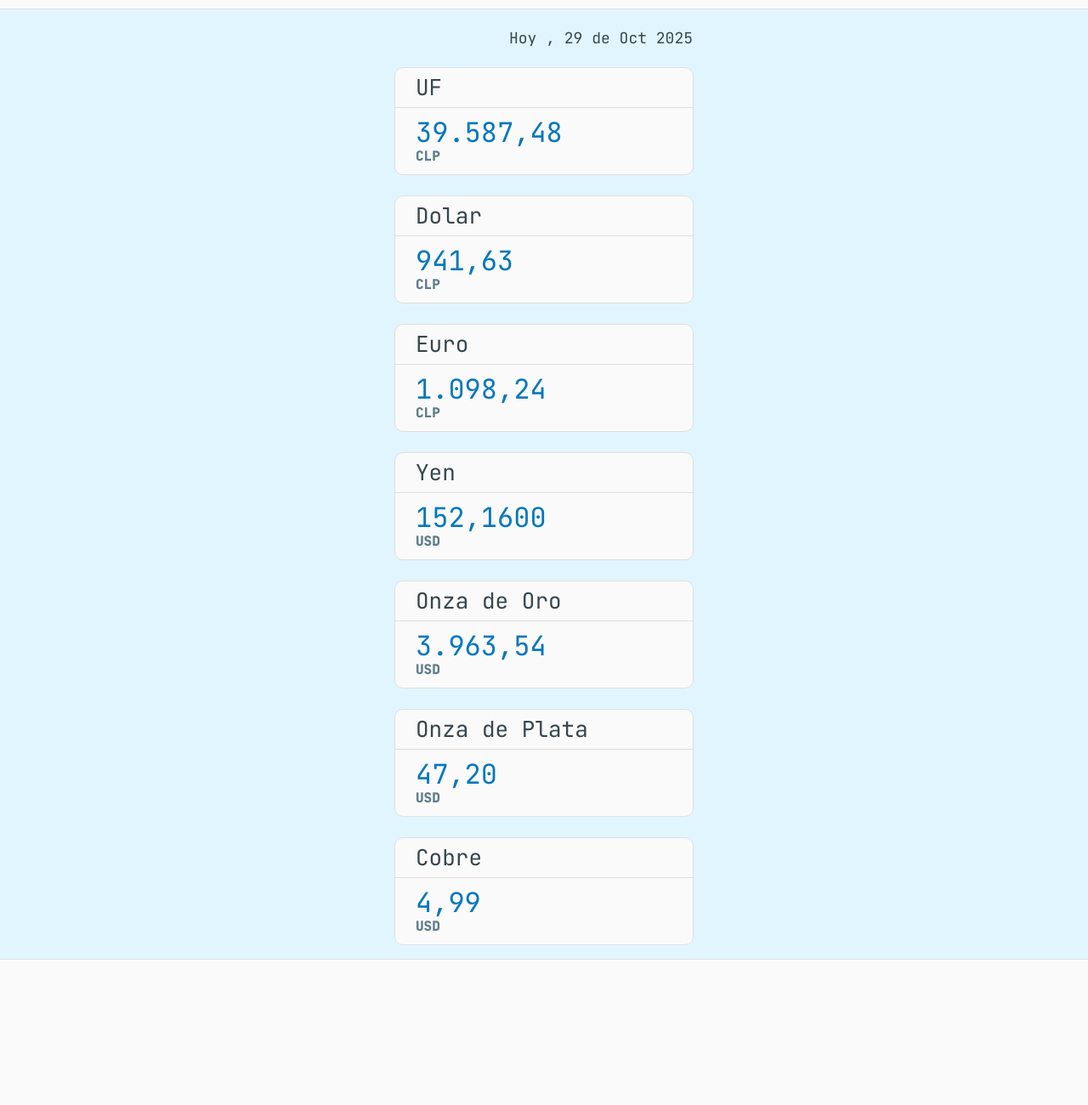
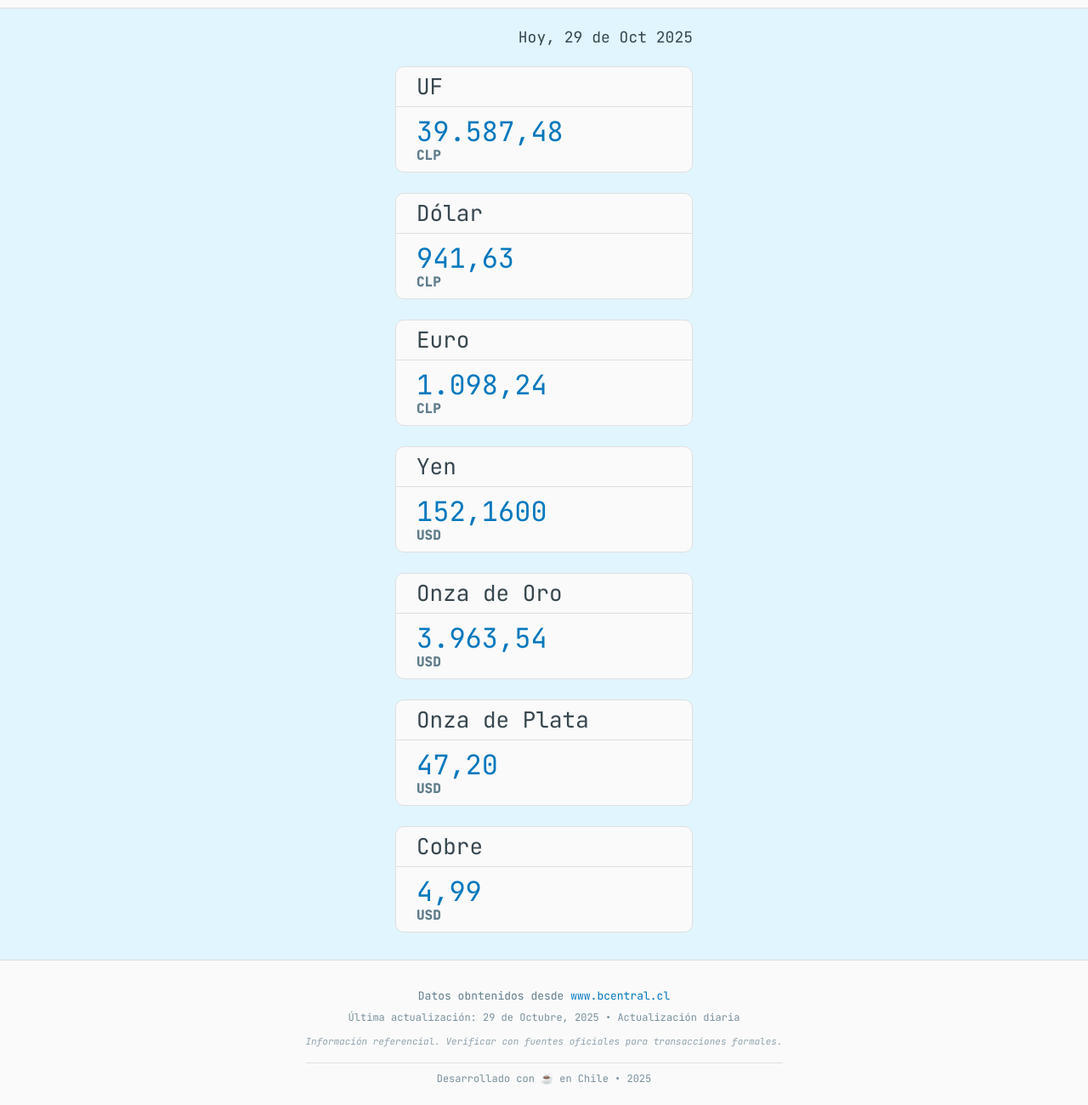
Before and after one commit to carlos-sweb/scrapy-indicadores, a plain HTML site: page www/index.html in a window 1280 px wide. Shown: the part 60-1360 px from the top of the page at 85% size. Drawn offline with nearby package versions, Linux system fonts and the light colour scheme.

Commit message:
add footer to index.html

```diff
--- a/www/index.html
+++ b/www/index.html
@@ -1,9 +1,8 @@
 <!DOCTYPE html>
-<html lang="en">
+<html lang="es">
 <head>
 	<meta charset="UTF-8">
 	<meta name="viewport" content="width=device-width, initial-scale=1.0">
-
 	<title>Indicadores Chile</title>
 
 	<link rel="preconnect" href="https://fonts.googleapis.com">
@@ -12,142 +11,193 @@
 	<link rel="stylesheet" href="https://necolas.github.io/normalize.css/8.0.1/normalize.css">
 
 	<style>
-		body{
-			background-color:#E1F5FE;
+		* {
+			margin: 0;
+			padding: 0;
+			box-sizing: border-box;
+		}
+
+		body {
+			background-color: #E1F5FE;
 			font-family: "JetBrains Mono", monospace;
 			font-optical-sizing: auto;
 			font-weight: 400;
 			font-style: normal;
-
-		}
-		.card,.card-hidden{
-			display:flex;
-			flex-direction:column;
-			width:350px;
-			align-self:center;
-			justify-self:center;
-			margin-top:1.5rem;
-		}
-		.card-hidden{
-			height:20px;
-		}
-		.card{
-			border-radius:10px;
-			background-color:#FAFAFA;
-			border:solid 1px #E0E0E0;
-			height:125px;
+			display: flex;
+			flex-direction: column;
+			min-height: 100vh;
 		}
 
-
-
-		.header-card,.header-card-hidden{
-			padding:0.5rem 0 0.5rem 0;
-			display:flex;
-			flex-direction:row;
-			justify-content:flex-start;
-			justify-items: center;
-
-		}
-		.header-card{
-			border-bottom:solid 1px #dedede;
-
-		}
-		.header-card-hidden{
-			height:20px;
-			padding:0px;
-		}
-		.header-card-hidden>.title{
-			text-align:right;
-			font-size:18px;
-			flex: 1;
+		/* NAVBAR */
+		.navbar {
+			width: 100%;
+			display: flex;
+			border-bottom: solid 1px #dedede;
+			height: 70px;
+			background-color: #FAFAFA;
+			flex-direction: column;
+			justify-content: center;
+			align-items: center;
+			font-size: 22px;
+			font-weight: 600;
+			color: #37474F;
 		}
 
-
-		.title{
-			color:#37474F;
-			font-size:26px;
-			margin-left:1.5rem;
-		}
-		.body-card{
-			padding:0.7rem 0 0 1.5rem;
-		}
-		.price{
-			font-size:32px;
-			color:#0277BD;
-		}
-		.money-type{
-			font-size:16px;
-			font-weight:900;
-			color:#607D8B;
+		/* CONTENEDOR PRINCIPAL */
+		.container {
+			flex: 1;
+			display: flex;
+			flex-direction: column;
+			align-items: center;
+			padding-bottom: 2rem;
 		}
 
-		.header,.footer{
-			display:flex;
-			flex-direction:column;
+		/* FECHA */
+		.card-hidden {
+			display: flex;
+			flex-direction: column;
+			width: 350px;
+			align-self: center;
+			justify-self: center;
+			margin-top: 1.5rem;
+			height: 20px;
 		}
 
-		.footer{
-			margin-top:1rem;
-			background-color:#FAFAFA;
-			border-top:solid 1px #dedede;
-			height: 190px;
+		.header-card-hidden {
+			display: flex;
+			flex-direction: row;
+			justify-content: flex-end;
+			height: 20px;
+			padding: 0;
 		}
 
-		.header-title{
-
-
-			display:flex;
-			flex-wrap: wrap;
-
-			justify-items:center;
-			justify-content:center;
-
-			width:360px;
-			font-size:22px;
-		}
-		.header-title>div:first-child{
-			display:flex;
-			flex-direction:column;
-			justify-items:center;
-			align-self:center;
-			text-align: center;
+		.header-card-hidden > .title {
+			text-align: right;
+			font-size: 18px;
+			color: #37474F;
 		}
 
-		.header-title>div:last-child{
-			display:flex;
-			flex-direction:column;
-			justify-items:center;
-			align-self:center;
-			text-align: center;
-			font-size:19px;
+		/* CARDS */
+		.card {
+			display: flex;
+			flex-direction: column;
+			width: 350px;
+			align-self: center;
+			justify-self: center;
+			margin-top: 1.5rem;
+			border-radius: 10px;
+			background-color: #FAFAFA;
+			border: solid 1px #E0E0E0;
+			height: 125px;
 		}
 
+		.header-card {
+			padding: 0.5rem 0;
+			display: flex;
+			flex-direction: row;
+			justify-content: flex-start;
+			align-items: center;
+			border-bottom: solid 1px #dedede;
+		}
 
-		.navbar{
-			width:auto;
-			display:flex;
-			border-bottom:solid 1px #dedede;
-			height:70px;
-			background-color:#FAFAFA;
-			flex-direction:column;
-			justify-content:center;
+		.title {
+			color: #37474F;
+			font-size: 26px;
+			margin-left: 1.5rem;
+		}
+
+		.body-card {
+			padding: 0.7rem 0 0 1.5rem;
+		}
+
+		.price {
+			font-size: 32px;
+			color: #0277BD;
+		}
+
+		.money-type {
+			font-size: 16px;
+			font-weight: 900;
+			color: #607D8B;
+		}
+
+		/* FOOTER */
+		.footer {
+			width: 100%;
+			margin-top: auto;
+			background-color: #FAFAFA;
+			border-top: solid 1px #dedede;
+			padding: 2rem 1rem;
+			display: flex;
+			flex-direction: column;
+			align-items: center;
+			justify-content: center;
+			gap: 0.8rem;
+		}
+
+		.footer-content {
+			display: flex;
+			flex-direction: column;
+			align-items: center;
 			text-align: center;
-			font-size:22px;
-			font-weight:600;
-			color:#37474F;
+			gap: 0.6rem;
+			max-width: 600px;
+		}
+
+		.footer-source {
+			font-size: 13px;
+			color: #607D8B;
+			line-height: 1.5;
+		}
+
+		.footer-source a {
+			color: #0277BD;
+			text-decoration: none;
+		}
+
+		.footer-source a:hover {
+			text-decoration: underline;
+		}
+
+		.footer-update {
+			font-size: 12px;
+			color: #78909C;
+		}
+
+		.footer-disclaimer {
+			font-size: 11px;
+			color: #90A4AE;
+			font-style: italic;
+			margin-top: 0.3rem;
+		}
+
+		.footer-credit {
+			font-size: 12px;
+			color: #78909C;
+			margin-top: 0.5rem;
+			padding-top: 0.8rem;
+			border-top: solid 1px #E0E0E0;
+			width: 100%;
+			text-align: center;
 		}
 	</style>
 </head>
 <body>
+	<!-- NAVBAR -->
 	<section class="navbar">
 		<p>Indicadores Económicos Chile</p>
 	</section>
+
+	<!-- CONTENEDOR PRINCIPAL -->
+	<div class="container">
+		<!-- FECHA -->
 		<div class="card-hidden">
 			<div class="header-card-hidden">
-				<span class="title">Hoy , 29 de Oct 2025</span>
+				<span class="title">Hoy, 29 de Oct 2025</span>
 			</div>
 		</div>
 
+		<!-- CARDS DE INDICADORES -->
 		<div class="card">
 			<div class="header-card">
 				<span class="title">UF</span>
@@ -160,9 +210,8 @@
 
 		<div class="card">
 			<div class="header-card">
-				<span class="title">Dolar</span>
+				<span class="title">Dólar</span>
 			</div>
-
 			<div class="body-card">
 				<span class="price">941,63</span><br>
 				<span class="money-type">CLP</span>
@@ -198,6 +247,7 @@
 				<span class="money-type">USD</span>
 			</div>
 		</div>
+
 		<div class="card">
 			<div class="header-card">
 				<span class="title">Onza de Plata</span>
@@ -207,6 +257,7 @@
 				<span class="money-type">USD</span>
 			</div>
 		</div>
+
 		<div class="card">
 			<div class="header-card">
 				<span class="title">Cobre</span>
@@ -216,10 +267,27 @@
 				<span class="money-type">USD</span>
 			</div>
 		</div>
+	</div>
 
+	<!-- FOOTER -->
 	<section class="footer">
+		<div class="footer-content">
+			<div class="footer-source">
+				Datos obntenidos desde <a href="https://www.bcentral.cl/" target="_blank">www.bcentral.cl</a>
+			</div>
 
+			<div class="footer-update">
+				Última actualización: 29 de Octubre, 2025 • Actualización diaria
+			</div>
+
+			<div class="footer-disclaimer">
+				Información referencial. Verificar con fuentes oficiales para transacciones formales.
+			</div>
+
+			<div class="footer-credit">
+				Desarrollado con ☕ en Chile • 2025
+			</div>
+		</div>
 	</section>
-
 </body>
 </html>
```
Also changed, not shown: www/1-index.html (added, +225 -0 lines). Lines whose indentation alone changed are shown as unchanged.
